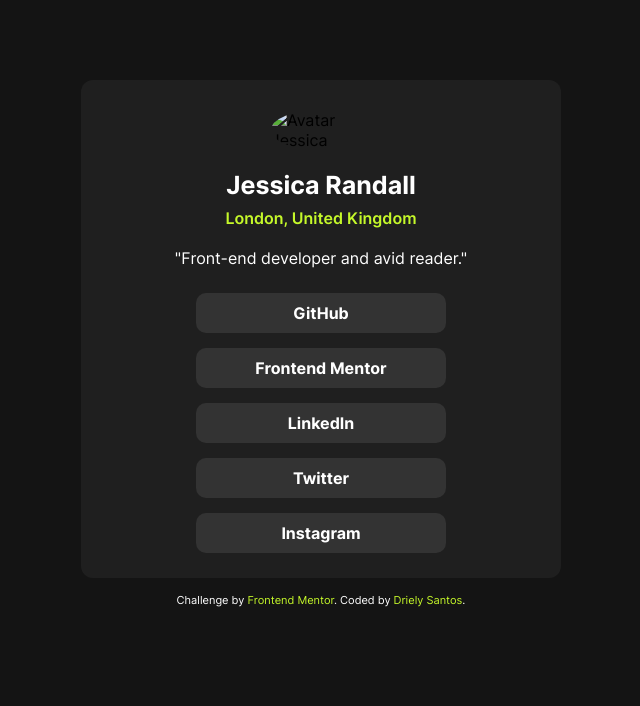
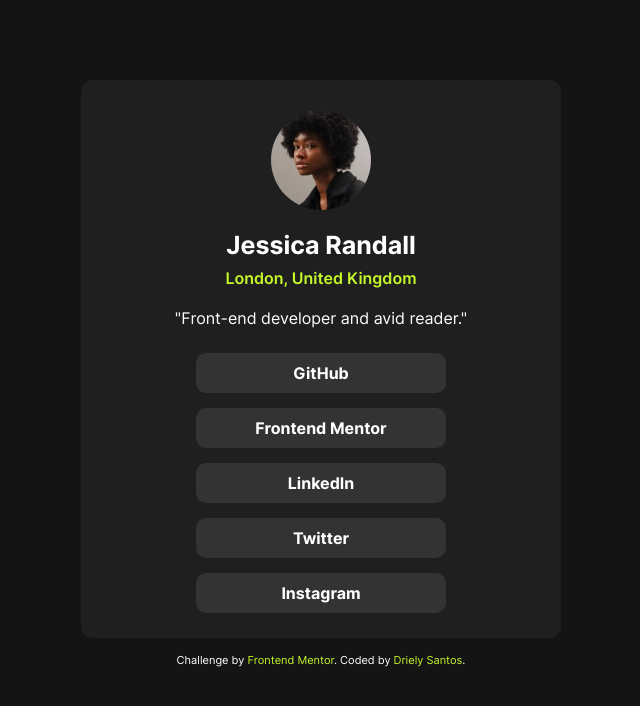
Before and after one commit to DrielySantos/social-links-profile, a plain HTML site: page index.html in a window 1280 px wide. Shown: the whole page, without its empty margins (319-959 px from the left). Drawn offline with Linux system fonts and the light colour scheme; the site is published under a folder, as on GitHub Pages, so addresses that start at the root find nothing.

Commit message:
alterando caminho da img

```diff
--- a/index.html
+++ b/index.html
@@ -15,7 +15,7 @@
   <section class="card">
 
     <div class="card-info">
-      <img src="/assets/images/avatar-jessica.jpeg" alt="Avatar Jessica">
+      <img src="./assets/images/avatar-jessica.jpeg" alt="Avatar Jessica">
 
       <h1 class="card-info-name">Jessica Randall</h1>
       <span class="card-info-local">London, United Kingdom</span>
```
